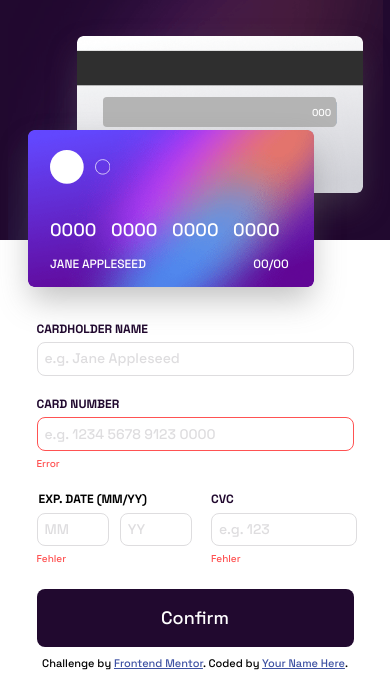
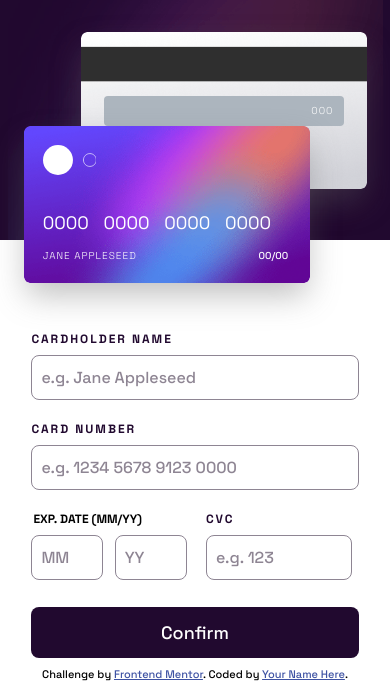
Before and after one commit to daHatta/fem-eg-interactive-form, a website: page index.html in a window 390 px wide. Drawn offline with Linux system fonts and the light colour scheme.

Commit message:
Mobile css checked and updated

```diff
--- a/css/abstracts/_variables.scss
+++ b/css/abstracts/_variables.scss
@@ -31,5 +31,7 @@ $fs-500: 1.125rem;  // 18px
 
 $ff-grotesk: "Space Grotesk", sans-serif;
 
+$fw-300: 300;
+$fw-400: 400;
 $fw-500: 500;
 $fw-700: 700;
--- a/css/base/_common.scss
+++ b/css/base/_common.scss
@@ -19,7 +19,7 @@ body::before {
 }
 
 main {
-    padding-block-start: 2em;
+    padding-block-start: 1.75em;
     display: flex;
     flex-direction: column;
 }
@@ -28,11 +28,6 @@ fieldset {
     border: none;
     padding: 0;
     margin: 0;
-}
-
-label,
-legend {
-    margin-block-end: .5em;
 }
 
 input {
@@ -58,14 +53,15 @@ input[type="text"],
 input[type="number"] {
     display: flex;
     border-radius: 8px;
-    border: 1px solid $clr-ntl-light-grayish-violet;
-    padding: .375em .5em;
-    font-size: 14px;
+    border: 1px solid $clr-ntl-dark-grayish-violet;
+    padding-block: .625em .563em;
+    font-size: 1rem;
+    padding-inline: .563em;
 }
 
 input::placeholder {
-    color: $clr-ntl-light-grayish-violet;
-    font-size: .875rem;
+    color: $clr-ntl-dark-grayish-violet;
+    font-size: 1rem;
 }
 
 
--- a/css/components/_cards.scss
+++ b/css/components/_cards.scss
@@ -19,9 +19,9 @@
     background-image: url("../../images/bg-card-front.png");
     margin-top: -63px;
     z-index: 2;
-    padding-inline-start: 1.25em;
-    padding-block-start: 1.135em;
-    padding-inline-end: 1.375em;
+    padding-inline-start: 1.063em;
+    padding-block-start: 1.063em;
+    padding-inline-end: 1.188em;
 }
 
 .card--back {
@@ -29,40 +29,51 @@
     margin-inline-start: auto;
 }
 
+.card__image-box {
+    height: 30px;
+}
+
 .card__image {
-    height: 1.875em;
+    height: 30px;
     object-fit: cover;
 }
 
 .card__number {
     font-size: $fs-500;
-    margin-block-start: 2em;
+    margin-block-start: 2.125em;
     line-height: 1.1;
     word-spacing: 10px;
+    font-weight: $fw-400;
 }
 
 .card__owner {
     display: flex;
     flex-direction: row;
     justify-content: space-between;
-    margin-block-start: 1.25em;
-    font-size: .75rem;
+    margin-block-start: 1.5em;
+    font-size: .625rem;
 }
 
 .owner__name {
     text-transform: uppercase;
+    letter-spacing: 1px;
+    font-weight: $fw-300;
 }
 
 .card__verification-num {
-    margin-block-start: 6.125em;
-    margin-inline: 2.625em;
+    margin-block-start: 6.438em;
+    margin-inline: auto;
+    height: 30px;
     padding: .25em;
-    padding-inline-end: .5em;
-    background-color: rgb(180, 180, 180);
+    padding-inline-end: 1em;
+    background-color: hsl(210, 12%, 71%);
     border-radius: 4px;
     font-size: .625rem;
     text-align: right;
     line-height: 2.5;
+    width: 240px;
+    font-weight: 300;
+    letter-spacing: 1px;
 }
 
 
--- a/css/components/_form.scss
+++ b/css/components/_form.scss
@@ -1,8 +1,8 @@
 @use "../abstracts" as *;
 
 .form__box {
-    margin-block-start: 2em;
-    padding-inline: .5em;
+    margin-block-start: 2.813em;
+    padding-inline: .438em;
     width: 100%;
 }
 
@@ -13,6 +13,7 @@
 .input__label {
     display: block;
     color: $clr-ntl-very-dark-violet;
+    letter-spacing: 2px;
 }
 
 .input__label,
@@ -21,6 +22,7 @@
     font-size: .75rem;
     font-weight: $fw-700;
     line-height: 1.1;
+    margin-block-end: .75em;
 }
 
 .fieldset__box {
@@ -59,10 +61,18 @@
     color: $clr-ntl-white;
     background-color: $clr-ntl-very-dark-violet;
     text-align: center;
-    padding-block: .875em;
+    padding-block: .688em;
     padding-inline: auto;
     width: 100%;
     cursor: pointer;
+}
+
+.form__control {
+    display: flow-root;
+}
+
+.form__btn {
+    margin-block-start: .25em;
 }
 
 // Response if passed
--- a/css/utilities/_container.scss
+++ b/css/utilities/_container.scss
@@ -2,7 +2,7 @@
 
 .container {
     margin-inline: auto;
-    width: 335px;
+    width: 343px;
 }
 
 
--- a/index.html
+++ b/index.html
@@ -48,11 +48,12 @@
           <div class="input__box">
             <label for="username" class="input__label">Cardholder Name</label>
             <input id="username" name="username" type="text" placeholder="e.g. Jane Appleseed">
+            <span class="input__error-msg visually-hidden">Error</span>
           </div>
           <div class="input__box">
             <label for="cardNo" class="input__label">Card Number</label>
-            <input id="cardNo" class="input--error" name="cardno" type="text" placeholder="e.g. 1234 5678 9123 0000">
-            <span class="input__error-msg">Error</span>
+            <input id="cardNo" class="" name="cardno" type="text" placeholder="e.g. 1234 5678 9123 0000">
+            <span class="input__error-msg visually-hidden">Error</span>
           </div>
           <div class="fieldset__box">
             <div class="fieldset__grid">
@@ -68,12 +69,12 @@
                     <input id="year" name="year" type="number" placeholder="YY">
                   </div>
                 </div>
-                <span class="input__error-msg">Fehler</span>
+                <span class="input__error-msg visually-hidden">Error</span>
               </fieldset>
               <div class="input__box">
                 <label for="cvcNo" class="input__label">CVC</label>
                 <input id="cvcNo" name="cvcno" type="number" placeholder="e.g. 123">
-                <span class="input__error-msg">Fehler</span>
+                <span class="input__error-msg visually-hidden">Error</span>
               </div>
             </div>
           </div>
```
Also changed, not shown: css/main.css, 1 other file.
